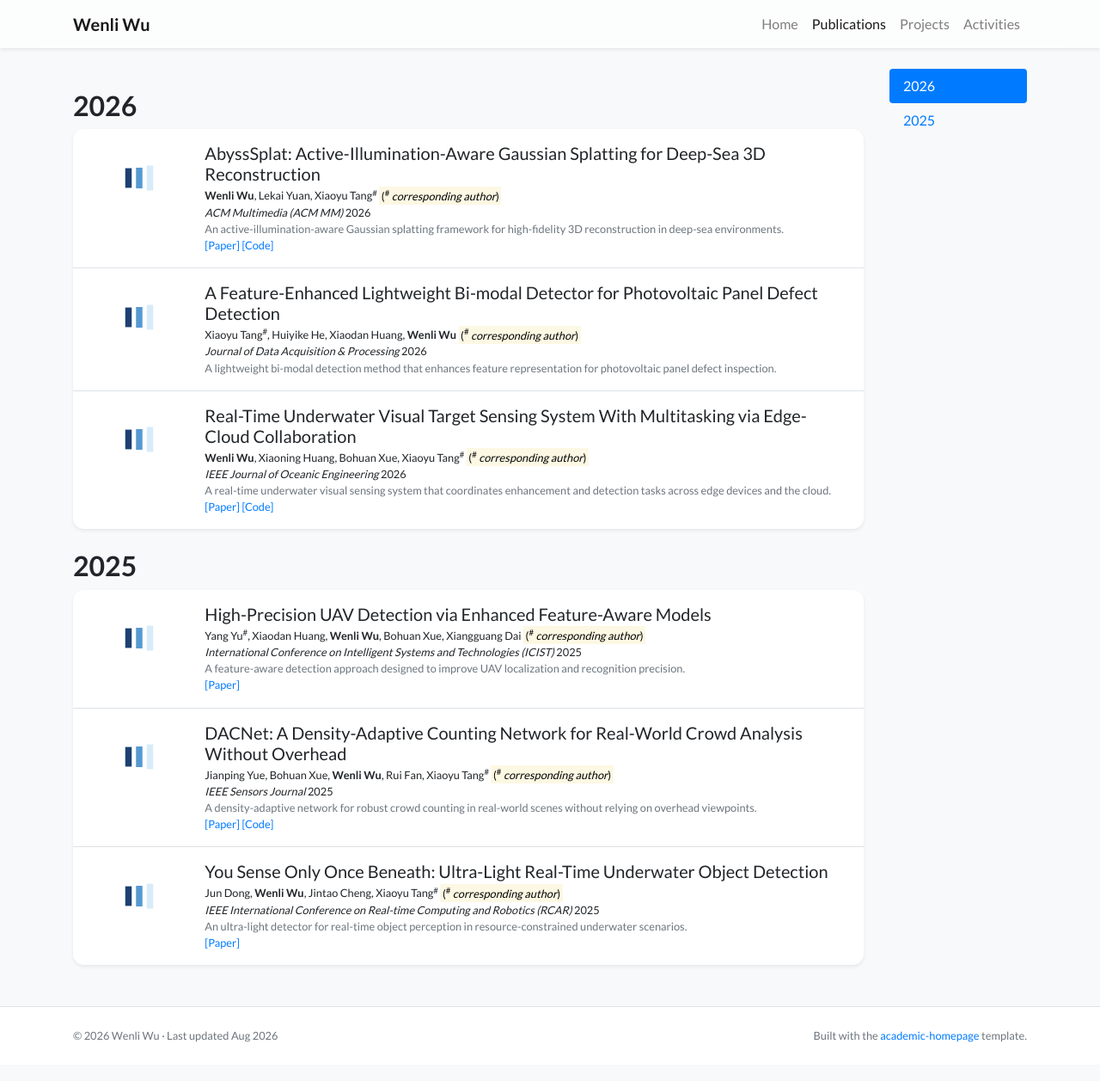
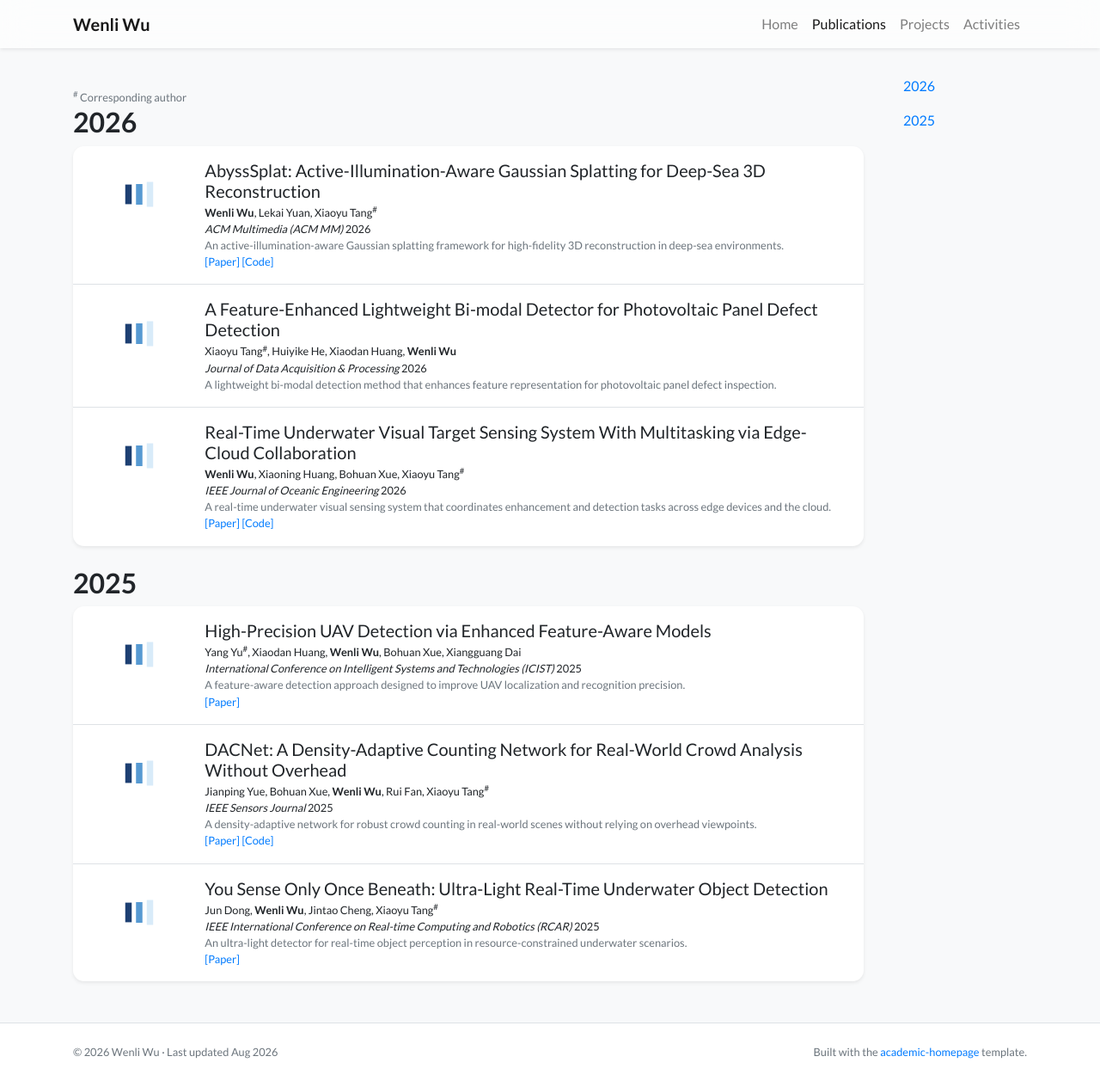
Before and after one commit to Adios-Cowboy/Adios-Cowboy.github.io, a Jekyll site: the page built from publications.html, in a window 1280 px wide and 1257 px high. Shown: the whole window at 86% size. Built offline with Jekyll 4.4.1, drawn with Linux system fonts in a browser that asks for light colours; nearby versions of some CDN libraries; a style sheet for code colours, icons or effects is not loaded.

Commit message:
Show publication author legend once per section

```diff
--- a/_includes/widgets/author_list.html
+++ b/_includes/widgets/author_list.html
@@ -1,30 +1,23 @@
 {%- assign authors = include.authors -%}
-{%- assign has_eq_contrib = false -%}
-{%- assign has_corresponding = false -%}
 
 {%- for _key in authors -%}
-    {%- assign last_char = _key | slice: -1, 1%}
-    {%- assign last_2chars = _key | slice: -2, 2%}
+  {%- assign last_char = _key | slice: -1, 1 -%}
+  {%- assign last_2chars = _key | slice: -2, 2 -%}
   {%- if last_2chars == "*#" or last_2chars == "#*" -%}
     {%- assign key = _key | replace: "#*", "" | replace: "*#", "" -%}
     {%- assign mark = "*<sup>#</sup>" -%}
-        {%- assign has_eq_contrib = true -%}
-        {%- assign has_corresponding = true -%}
   {%- elsif last_char == "*" -%}
     {%- assign key = _key | split: "*" | first -%}
     {%- assign mark = "*" -%}
-        {%- assign has_eq_contrib = true -%}
   {%- elsif last_char == "#" -%}
     {%- assign key = _key | split: "#" | first -%}
     {%- assign mark = '<sup>#</sup>' -%}
-        {%- assign has_corresponding = true -%}
   {%- else -%}
     {%- assign key = _key -%}
     {%- assign mark = "" -%}
   {%- endif -%}
 
   {%- assign info = site.data.authors[key] -%}
-
   {%- if info['name'] -%}
     {%- assign name = info['name'] -%}
   {%- else -%}
@@ -40,21 +33,6 @@
   {%- if info['url'] -%}
     <a class="text-body" target="_blank" href="{{ info['url'] }}">{{ display_name }}</a>{%- if forloop.index < authors.size -%}, {% endif -%}
   {%- else -%}
-        <span class="text-body">
-            {{ display_name }}{%- if forloop.index < authors.size -%}, {% endif -%}
-        </span>
+    <span class="text-body">{{ display_name }}{%- if forloop.index < authors.size -%}, {% endif -%}</span>
   {%- endif -%}
-
 {%- endfor -%}
-
-{%- if has_eq_contrib or has_corresponding %}
-<mark>(
-    {%- if has_eq_contrib -%}
-        * <i> equal contribution</i>
-    {%- endif -%}
-    {%- if has_corresponding -%}
-        {%- if has_eq_contrib -%}, {% endif -%}
-        <sup>#</sup> <i> corresponding author</i>
-    {%- endif -%}
-)</mark>
-{%- endif -%}
--- a/_includes/widgets/publication_card.html
+++ b/_includes/widgets/publication_card.html
@@ -7,7 +7,8 @@
     {% for item in publications limit:include.limit %}
         {% include widgets/publication_item.html item=item first=false last=false %}
     {% endfor %}
-    <h6 class="d-block p-3 mt-0 text-right">
+    <h6 class="d-flex justify-content-between p-3 mt-0">
+        <span class="small text-muted font-weight-normal"><sup>#</sup> Corresponding author</span>
         <a href="{{ 'publications' | relative_url }}">All publications <i class="fas fa-angle-double-right"></i></a>
     </h6>
 </div>
--- a/publications.html
+++ b/publications.html
@@ -10,8 +10,9 @@
 
 <div class="row">
   <div class="col-12 col-lg-10">
+    <div class="pt-4 small text-muted"><sup>#</sup> Corresponding author</div>
     {% for year in pubs_by_year %}
-    <h2 class="pt-4" id="year-{{ year.name }}">{{ year.name }}</h2>
+    <h2 class="{% unless forloop.first %}pt-4{% endunless %}" id="year-{{ year.name }}">{{ year.name }}</h2>
     <div class="my-0 p-0 bg-white shadow-sm rounded-xl publication-list">
       {% for item in year.items %}
         {% include widgets/publication_item.html item=item hide_bottom_border=forloop.last first=forloop.first last=forloop.last %}
```
Lines whose indentation alone changed are shown as unchanged.
